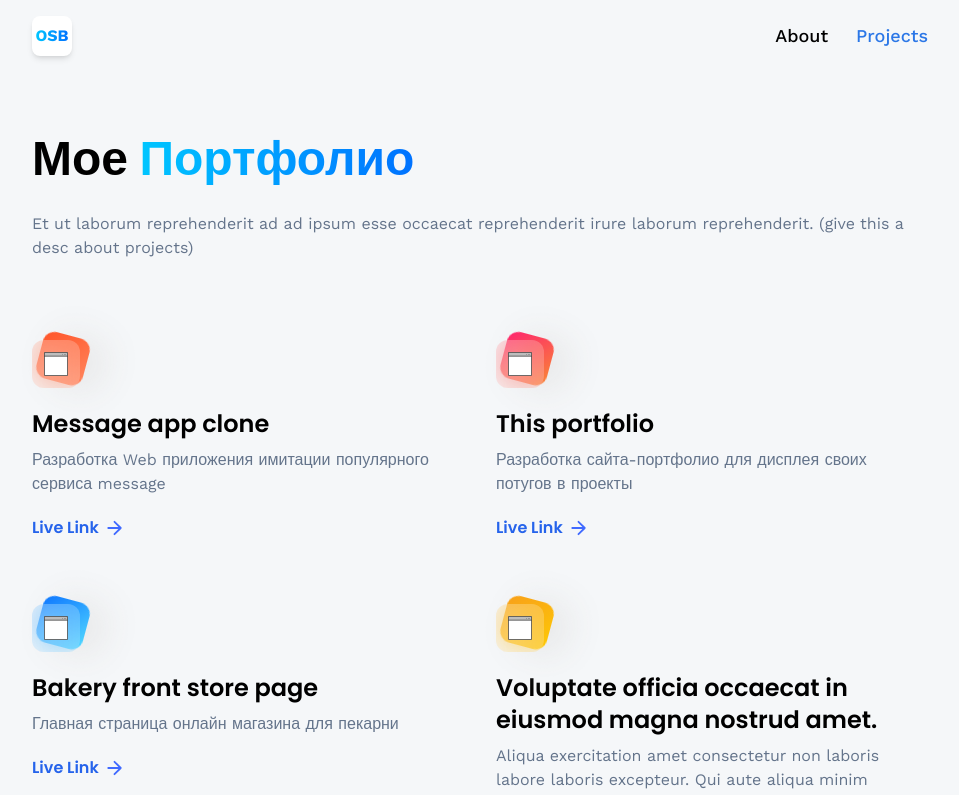
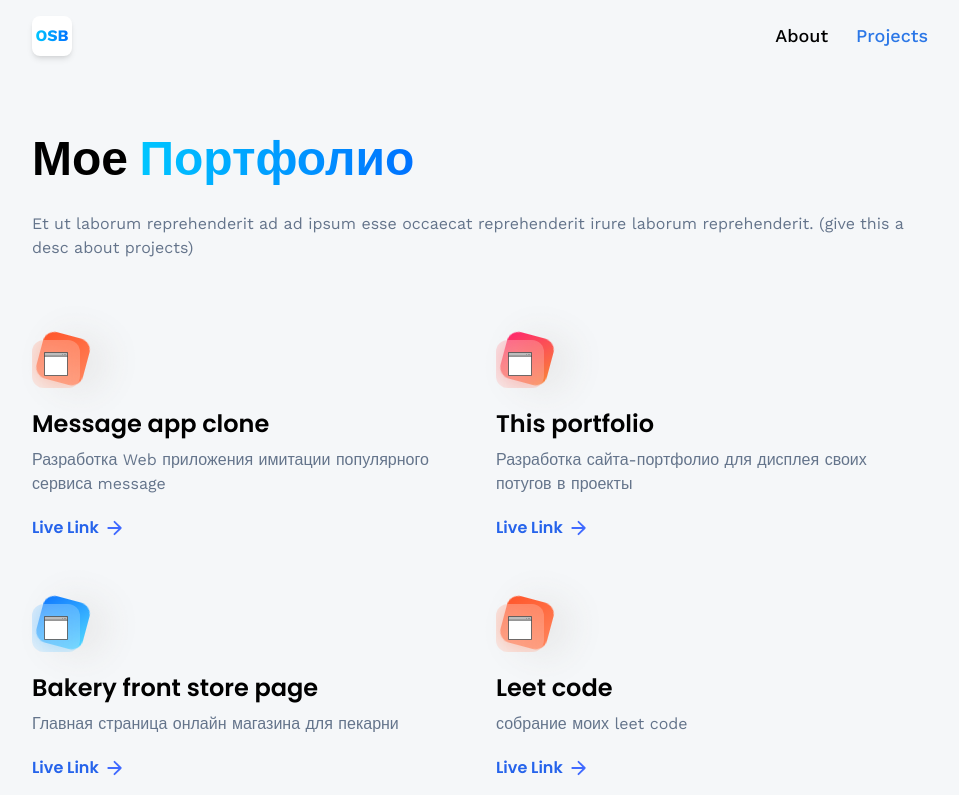
Before and after one commit to OSBeers/3d_Portfolio, a React (Vite) app in the folder vite-project/: page /projects in a window 1280 px wide. Shown: the top 795 px of the page, without its empty margins (160-1119 px from the left). Built offline with nearby package versions, Linux system fonts and the light colour scheme.

Commit message:
Update index.js

```diff
--- a/vite-project/src/constants/index.js
+++ b/vite-project/src/constants/index.js
@@ -157,6 +157,13 @@ export const projects = [
   },
   {
     iconUrl: app,
+    theme: 'btn-back-red',
+    name: 'Leet code',
+    description: 'собрание моих leet code',
+    link: 'https://github.com/OSBeers/leetcode',
+},
+  {
+    iconUrl: app,
     theme: 'btn-back-yellow',
     name: ' Voluptate officia occaecat in eiusmod magna nostrud amet.',
     description: 'Aliqua exercitation amet consectetur non laboris labore laboris excepteur. Qui aute aliqua minim nostrud magna consectetur consequat velit sint nostrud. Adipisicing ipsum incididunt in ad fugiat reprehenderit duis est nisi eiusmod commodo.',
```
